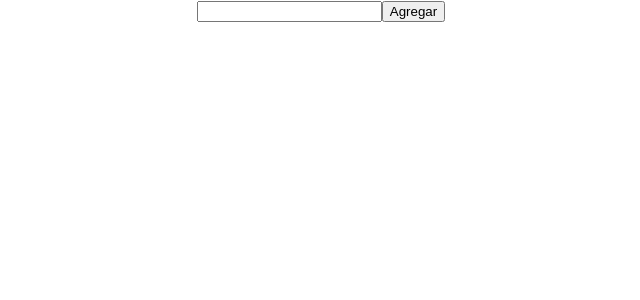
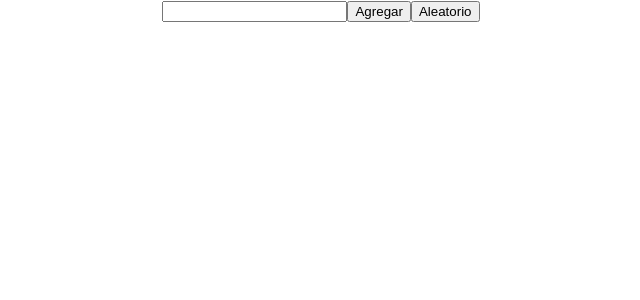
Before and after one commit to fsquaglia/r_and_m, a React (Create React App) app: page / in a window 1280 px wide. Shown: the top 300 px of the page, without its empty margins (319-959 px from the left). Built offline with nearby package versions, Linux system fonts and the light colour scheme.

Commit message:
HM02 integrador o 08

```diff
--- a/src/components/Card.jsx
+++ b/src/components/Card.jsx
@@ -3,7 +3,7 @@ export default function Card(props) {
       <div>
          <hr />
          <button onClick={()=>props.onClose(props.id)}>X</button>
-         <h2>Name: {props.name}</h2>
+         <h2>Name: {props.id + " - " + props.name}</h2>
          <h2>Satus: {props.status}</h2>
          <h2>Specie: {props.species}</h2>
          <h2>Gender: {props.gender}</h2>
--- a/src/components/SearchBar.jsx
+++ b/src/components/SearchBar.jsx
@@ -10,10 +10,15 @@ export default function SearchBar(props) {
 
    let funcion = props.onSearch
 
+   function random(min, max) {
+      return Math.floor((Math.random() * (max - min + 1)) + min);
+   };
+
    return (
       <div>
          <input type='search' onChange={handleChange}/>
          <button onClick={()=>funcion(id)}>Agregar</button>
+         <button onClick={()=>funcion(random(1, 826))}>Aleatorio</button>
       </div>
    );
 }
```
Also changed, not shown: 1 other file (tests, documents, lock files or other folders).
